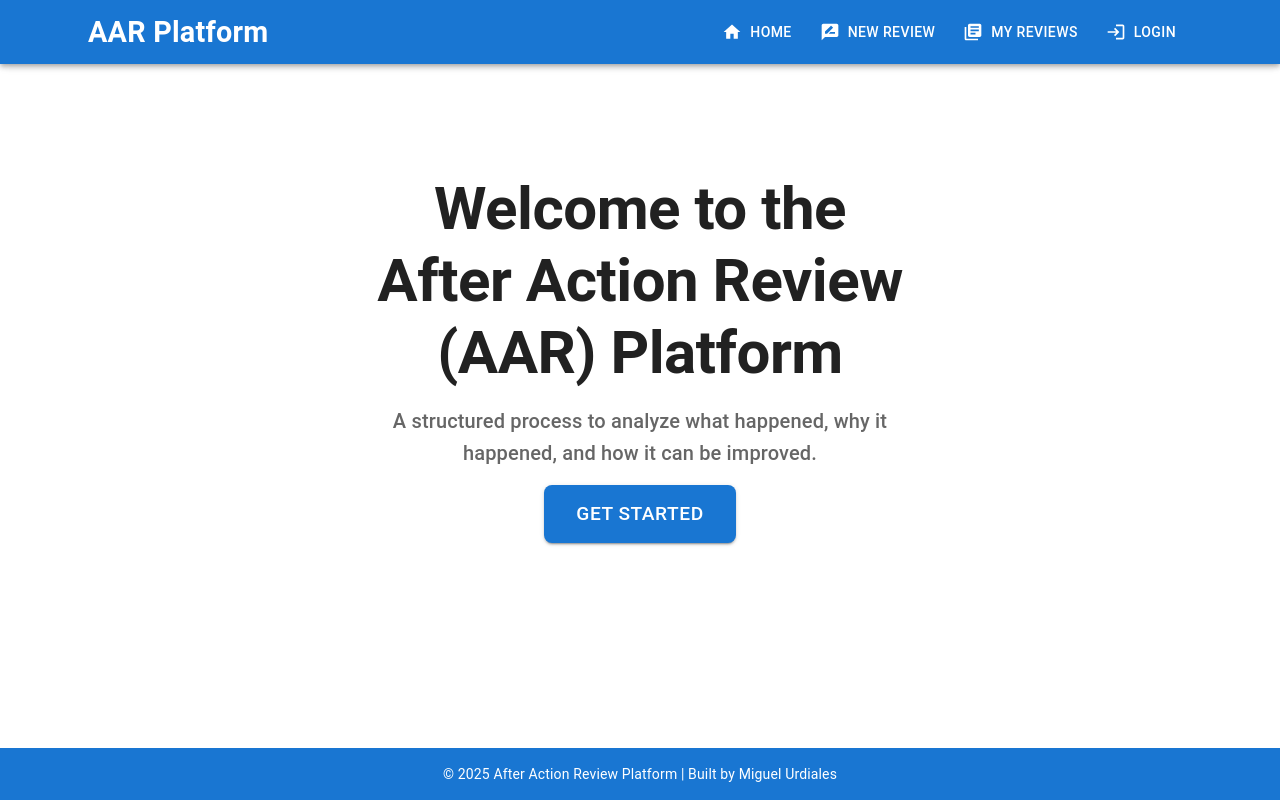
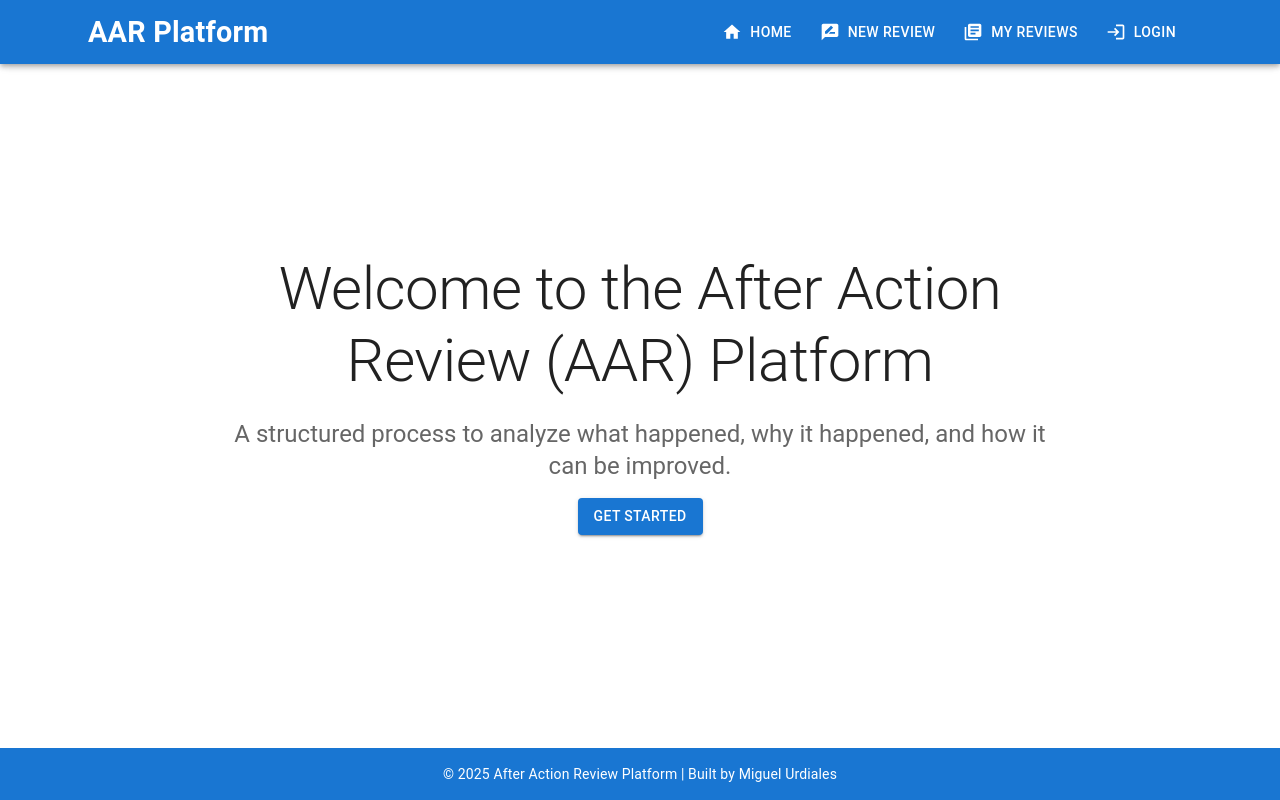
Before and after one commit to gallerymiguel/after_action_review, a React (Vite) app in the folder client/: page / in a window 1280 px wide. Built offline with nearby package versions, Linux system fonts and the light colour scheme.

Commit message:
fixed the login auth for home page

```diff
--- a/client/src/main.tsx
+++ b/client/src/main.tsx
@@ -3,7 +3,7 @@ import { RouterProvider, createBrowserRouter, Navigate } from "react-router-dom"
 import { ApolloProvider, ApolloClient, InMemoryCache, createHttpLink } from "@apollo/client";
 import App from "./App";
 import "./index.css";
-import HomePage from "./pages/landingpage"; // Landing page for new users
+import Home from "./pages/home"; // Landing page for new users
 import ErrorPage from "./pages/error";
 import LoginPage from "./pages/login";
 import CreateAccountPage from "./pages/register";
@@ -33,13 +33,14 @@ const router = createBrowserRouter([
     element: <App />,
     errorElement: <ErrorPage />,
     children: [
-      { index: true, element: isLoggedIn ? <Navigate to="/landingpage" replace /> : <HomePage /> },
+      { index: true, element: isLoggedIn ? <Navigate to="/landingpage" replace /> : <Home /> },
       { path: "landingpage", element: <LandingPage /> }, // Separate page for logged-in users
       { path: "login", element: <LoginPage /> },
       { path: "register", element: <CreateAccountPage /> },
       { path: "review", element: <MissionForm /> },
       { path: "save_mission", element: <ReviewPage /> },
       { path: "myreviews", element: <MyReviews /> },
+      { path: "home", element: <Home />}, // Add this line to include the Home component
     ],
   },
 ]);
--- a/client/src/pages/home.tsx
+++ b/client/src/pages/home.tsx
@@ -1,9 +1,18 @@
-import React from "react";
+import React, { useEffect, useState } from "react";
 import { Container, Typography, Button, Box } from "@mui/material";
 import Auth from "../utils/auth"; // Import Auth to get user info
 
 const Home: React.FC = () => {
-  const user = Auth.loggedIn() ? Auth.getProfile() : null; // Get logged-in user
+  // const user = Auth.loggedIn() ? Auth.getProfile() : null; // Get logged-in user
+  const [user, setUser] = useState<any>(null);
+
+  useEffect(() => {
+    if (Auth.loggedIn()) {
+      const profile = Auth.getProfile();
+      setUser(profile);
+    }
+  }, []);
+
 
   return (
     <Container maxWidth="md" className="home-container">
--- a/client/src/pages/landingpage.tsx
+++ b/client/src/pages/landingpage.tsx
@@ -14,8 +14,8 @@ const LandingPage: React.FC = () => {
         justifyContent: "center",
         alignItems: "center",
         minHeight: "calc(100vh - 64px)", // Leave room for the footer (adjust height as needed)
-        marginLeft: 40,
-        marginRight: 40,
+        marginLeft: 80,
+        marginRight: 80,
         paddingBottom: 4,
         textAlign: "center",
         px: isMobile ? 2 : 4,
--- a/client/src/pages/login.tsx
+++ b/client/src/pages/login.tsx
@@ -37,7 +37,7 @@ const LoginPage: React.FC = () => {
       if (data && data.login && data.login.token) {
         console.log("✅ Login Successful. Token:", data.login.token);
         Auth.login(data.login.token);
-        navigate("/");
+        navigate("/home");
       } else {
         console.error("❌ No Token Returned from Server");
         setError("Login failed. No token received.");
```
Also changed, not shown: client/src/models/auth.ts (+40 -40 lines).
